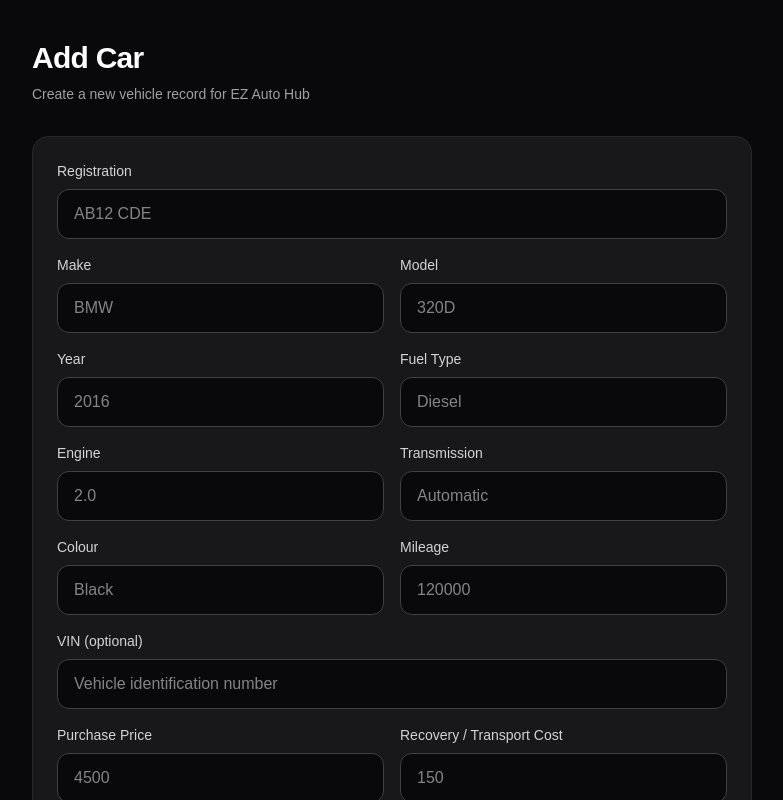
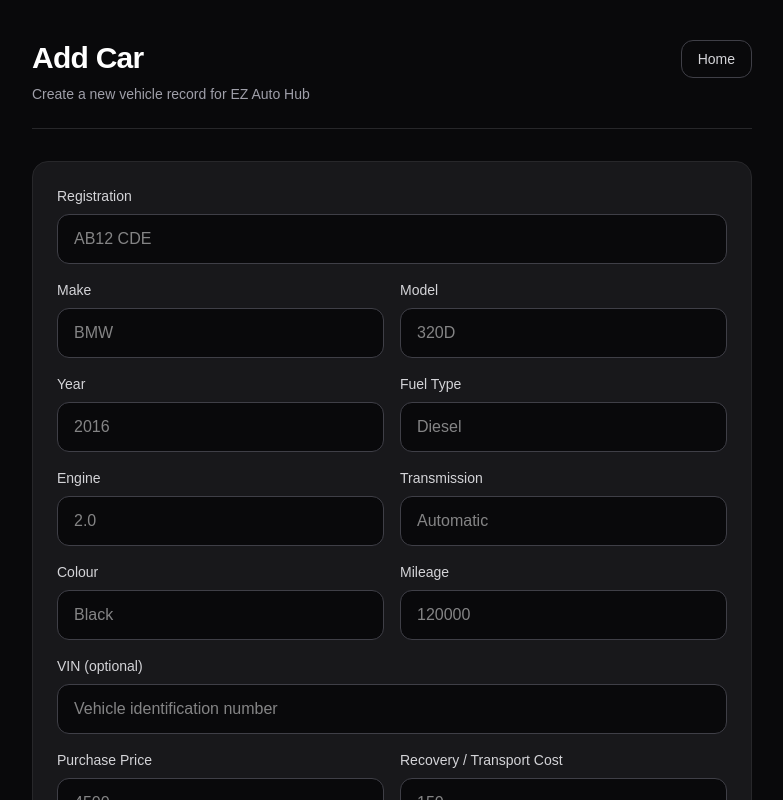
Before and after one commit to EZAutoHub/ez-auto-hub, a Next.js app: page /add-car in a window 1280 px wide. Shown: the top 800 px of the page, without its empty margins (248-1031 px from the left). Built offline with nearby package versions, Linux system fonts and the light colour scheme.

Commit message:
Create reusable top bar component

```diff
--- a/app/add-car/page.tsx
+++ b/app/add-car/page.tsx
@@ -1,13 +1,13 @@
+import TopBar from "../components/topbar";
 export default function AddCarPage() {
   return (
     <main className="min-h-screen bg-zinc-950 text-white">
       <div className="mx-auto max-w-3xl px-6 py-10">
-        <div className="mb-8">
-          <h1 className="text-3xl font-bold tracking-tight">Add Car</h1>
-          <p className="mt-2 text-sm text-zinc-400">
-            Create a new vehicle record for EZ Auto Hub
-          </p>
-        </div>
+     <TopBar
+  title="Add Car"
+  subtitle="Create a new vehicle record for EZ Auto Hub"
+  simple
+/>
 
         <form className="space-y-6 rounded-2xl border border-zinc-800 bg-zinc-900 p-6">
           <div className="grid gap-4 md:grid-cols-2">
--- a/app/cars/[id]/page.tsx
+++ b/app/cars/[id]/page.tsx
@@ -1,3 +1,4 @@
+import TopBar from "../components/topbar";
 export default function CarDetailsPage() {
   return (
     <main className="min-h-screen bg-zinc-950 text-white">
--- /dev/null
+++ b/app/components/topbar.tsx
@@ -0,0 +1,48 @@
+type TopBarProps = {
+  title: string;
+  subtitle?: string;
+  simple?: boolean;
+};
+
+export default function TopBar({ title, subtitle, simple = false }: TopBarProps) {
+  return (
+    <header className="mb-8 flex items-start justify-between border-b border-zinc-800 pb-6">
+      <div>
+        <h1 className="text-3xl font-bold tracking-tight">{title}</h1>
+        {subtitle ? (
+          <p className="mt-2 text-sm text-zinc-400">{subtitle}</p>
+        ) : null}
+      </div>
+
+      {simple ? (
+        <a
+          href="/"
+          className="rounded-xl border border-zinc-700 px-4 py-2 text-sm text-zinc-300"
+        >
+          Home
+        </a>
+      ) : (
+        <div className="flex gap-3">
+          <a
+            href="/"
+            className="rounded-xl border border-zinc-700 px-4 py-2 text-sm text-zinc-300"
+          >
+            My Cars
+          </a>
+          <a
+            href="/parts"
+            className="rounded-xl border border-zinc-700 px-4 py-2 text-sm text-zinc-300"
+          >
+            Parts
+          </a>
+          <a
+            href="/add-car"
+            className="rounded-xl bg-white px-4 py-2 text-sm font-semibold text-black"
+          >
+            Add Car
+          </a>
+        </div>
+      )}
+    </header>
+  );
+}
--- a/app/page.tsx
+++ b/app/page.tsx
@@ -1,37 +1,12 @@
+import TopBar from "./components/topbar";
 export default function Home() {
   return (
     <main className="min-h-screen bg-zinc-950 text-white">
       <div className="mx-auto max-w-6xl px-6 py-10">
-        <header className="mb-10 flex items-start justify-between border-b border-zinc-800 pb-6">
-          <div>
-            <h1 className="text-3xl font-bold tracking-tight">EZ Auto Hub</h1>
-            <p className="mt-2 text-sm text-zinc-400">
-              Multi-tenant garage workflow and vehicle sales platform
-            </p>
-
-            <div className="mt-4 flex gap-3">
-              <a
-                href="/"
-                className="rounded-xl border border-zinc-700 px-4 py-2 text-sm text-zinc-300"
-              >
-                My Cars
-              </a>
-              <a
-                href="/parts"
-                className="rounded-xl border border-zinc-700 px-4 py-2 text-sm text-zinc-300"
-              >
-                Parts
-              </a>
-            </div>
-          </div>
-
-          <a
-            href="/add-car"
-            className="rounded-xl bg-white px-4 py-2 text-sm font-semibold text-black"
-          >
-            Add Car
-          </a>
-        </header>
+       <TopBar
+  title="EZ Auto Hub"
+  subtitle="Multi-tenant garage workflow and vehicle sales platform"
+/>
 
         <section className="mb-8">
           <div className="flex flex-wrap gap-3">
--- a/app/parts/page.tsx
+++ b/app/parts/page.tsx
@@ -1,18 +1,14 @@
+import TopBar from "../components/topbar";
+
 export default function PartsPage() {
   return (
     <main className="min-h-screen bg-zinc-950 text-white">
       <div className="mx-auto max-w-6xl px-6 py-10">
-        <div className="mb-8 flex items-center justify-between border-b border-zinc-800 pb-6">
-          <div>
-            <h1 className="text-3xl font-bold tracking-tight">Parts</h1>
-            <p className="mt-2 text-sm text-zinc-400">
-              Track ordered, received, and fitted parts across all vehicles
-            </p>
-          </div>
-          <button className="rounded-xl bg-white px-4 py-2 text-sm font-semibold text-black">
-            Add Part
-          </button>
-        </div>
+        <TopBar
+          title="Parts"
+          subtitle="Track ordered, received, and fitted parts across all vehicles"
+          simple
+        />
 
         <section className="mb-8">
           <div className="flex flex-wrap gap-3">
```
